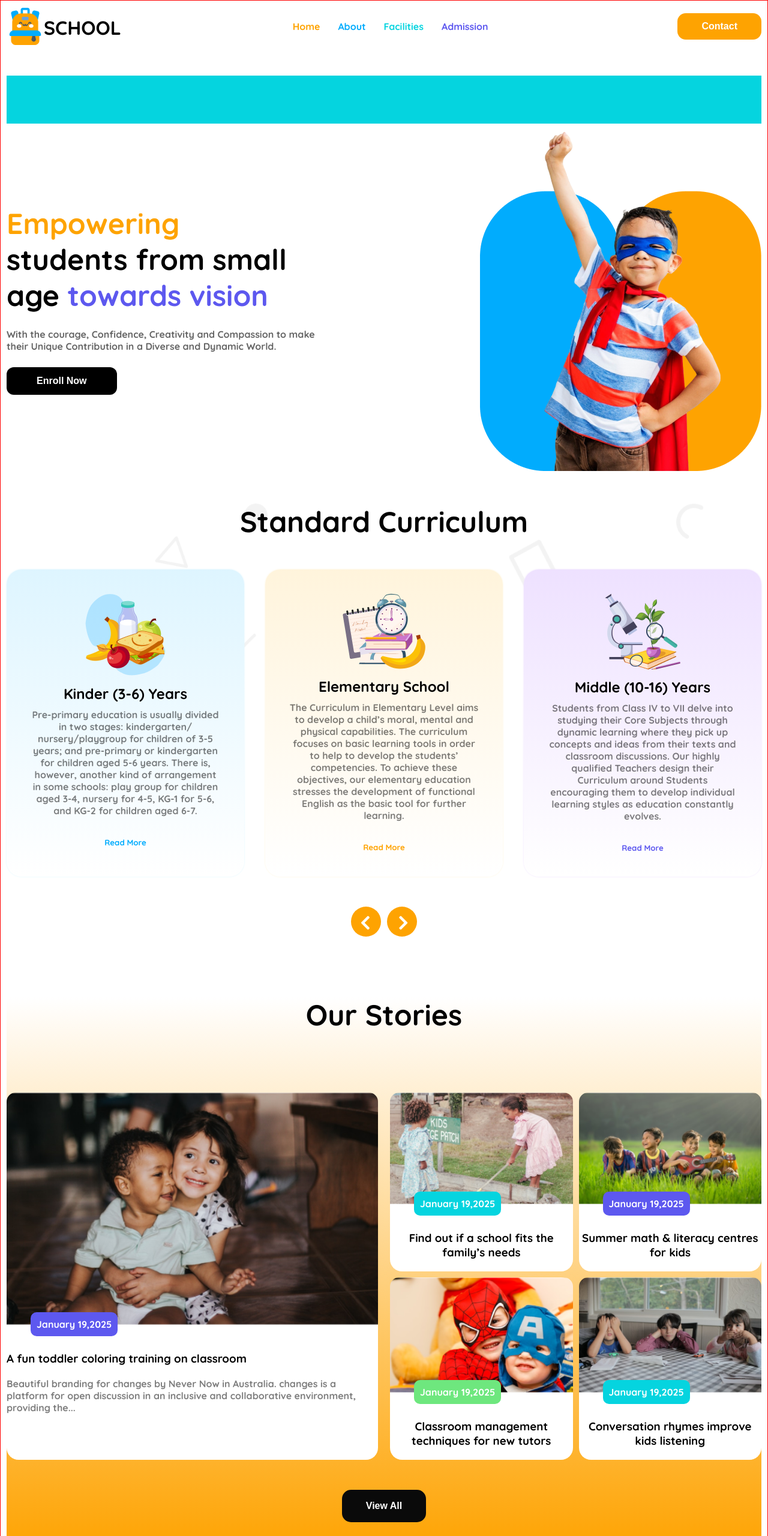
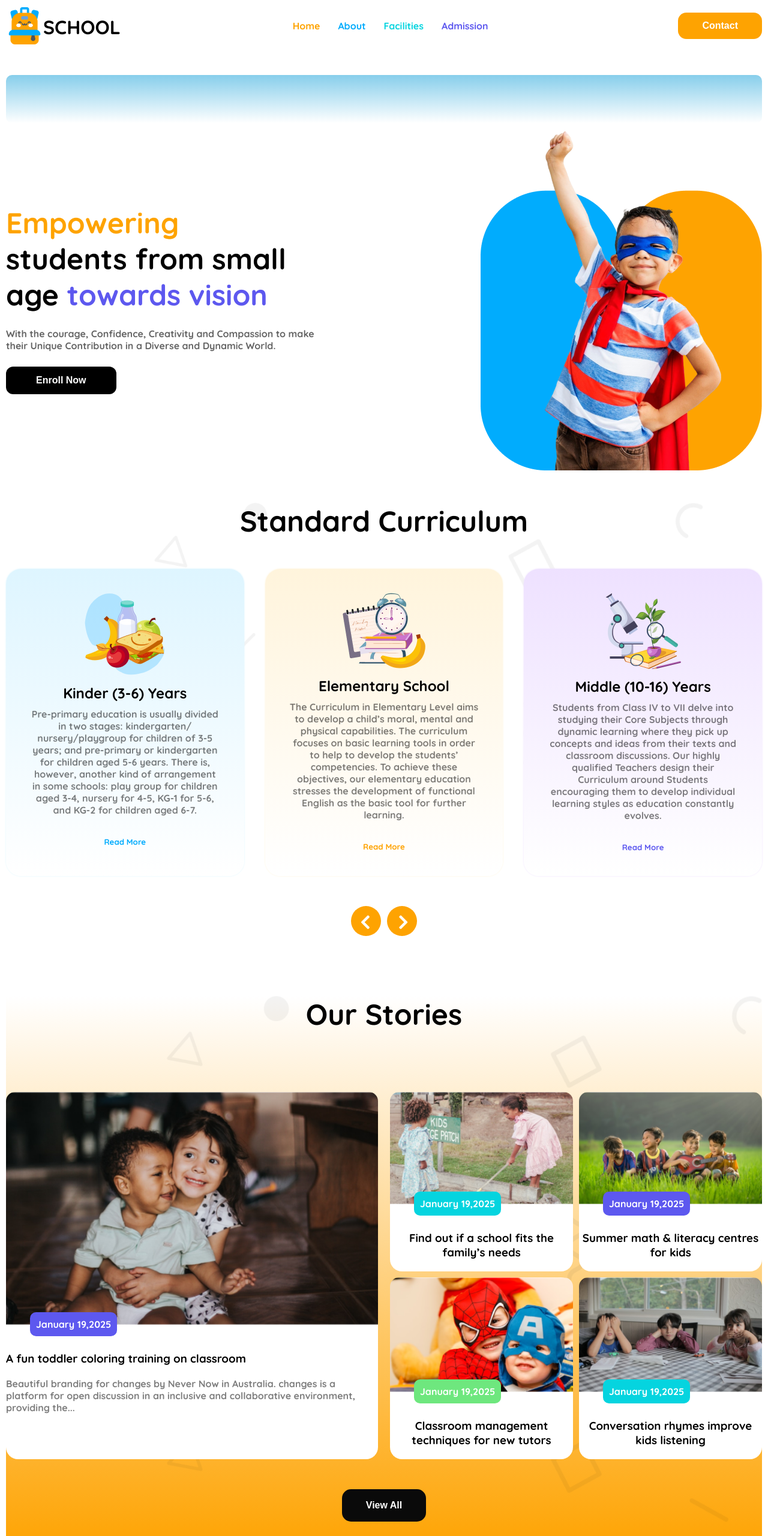
Before and after one commit to mhsumon0174/Assignment-2-2025, a plain HTML site: page index.html in a window 1280 px wide. Shown: the top 2560 px of the page at 60% size. Drawn offline with Linux system fonts and the light colour scheme.

Commit message:
small-changes

```diff
--- a/index.html
+++ b/index.html
@@ -97,6 +97,7 @@
 
         </div>
 
+        <section class="card-bg-color">
             <section class="card-section">
                 <h1>Our Stories</h1>
                 <div class="main-card">
@@ -153,6 +154,7 @@
                 </div>
 
             </section>
+        </section>
 
     </main>
 
--- a/styles/style.css
+++ b/styles/style.css
@@ -15,9 +15,9 @@
 }
 
 .align {
-    width: fit-content;
+    max-width: 1440px;
     margin: 0 auto;
-border: 1px solid red;
+
     padding: 10px;
 
 }
@@ -48,6 +48,8 @@ body button:hover{
     font-weight: 800;
     color: #1d1c1c;
     margin-top: 50px;
+    border-radius: 10px;
+    background-image: linear-gradient(skyblue,white);
 
 }
 
@@ -120,6 +122,7 @@ background-color: red;
 .banner-section {
     justify-content: space-between;
     align-items: center;
+
 
 
 }
@@ -225,10 +228,17 @@ background-color: red;
 }
 
 /* card section style */
+.card-bg-color{
+    background-image: linear-gradient(#FFFFFF,#FEA301);
+
+}
 .card-section{
 
     margin: 0 auto;
-    background-image: linear-gradient(#FFFFFF,#FEA301);
+
+    background-image: url('../resources/bg.png');
+    background-size:contain ;
+
 }
 
 .card-section h1{
@@ -293,7 +303,7 @@ gap: 10px;
     font-weight: 800;
     border-radius: 15px;
     margin: 50px 0;
-    display: fl;
+
 }
 
 
@@ -415,9 +425,10 @@ display: none;
 
 .keep-in-touch{
     text-align: left;
+    margin-left: 10px;
 }
 .footer-about{
-    margin: 20px 0;
+    margin: 20px 10px;
 }
 
 }
```
Lines whose indentation alone changed are shown as unchanged.
